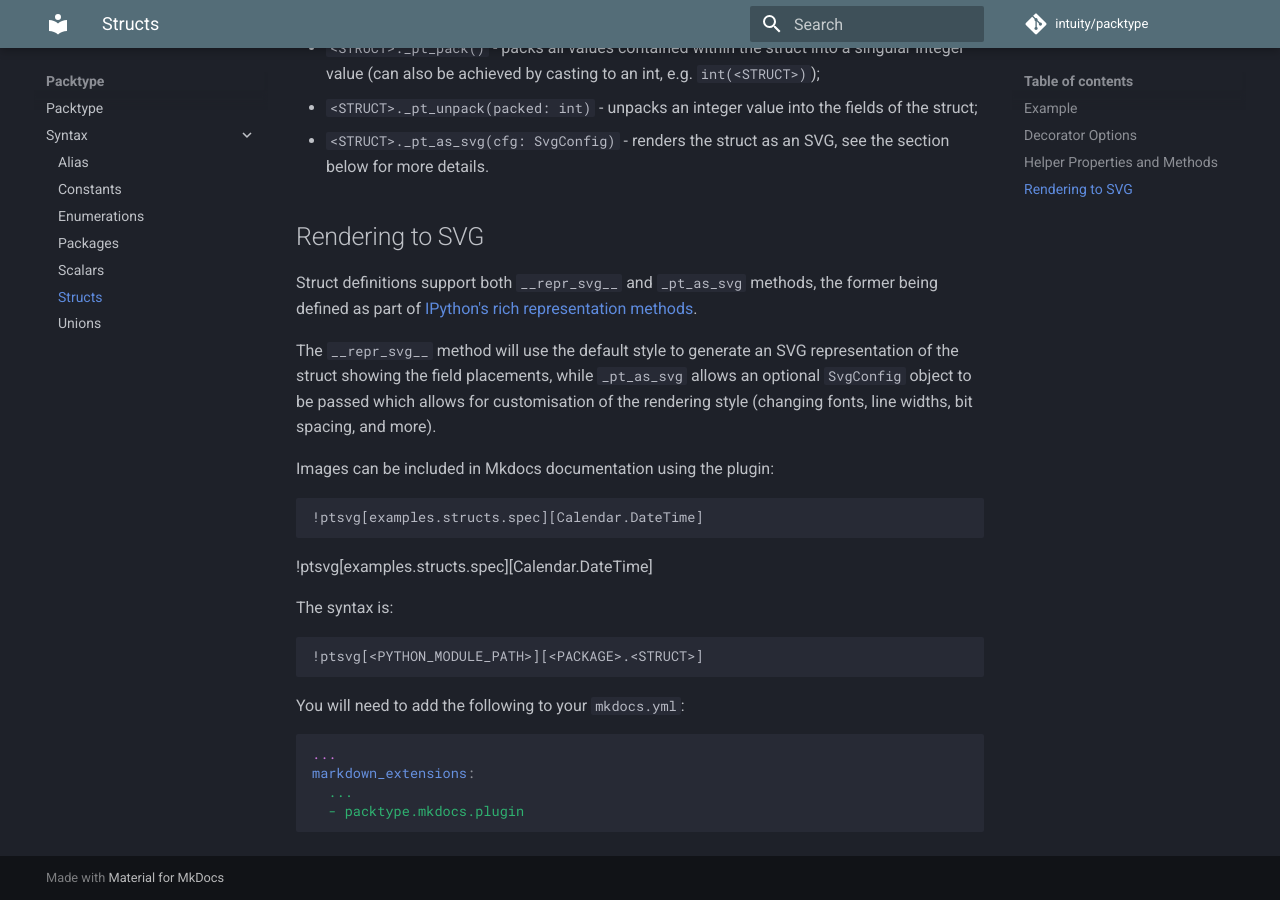
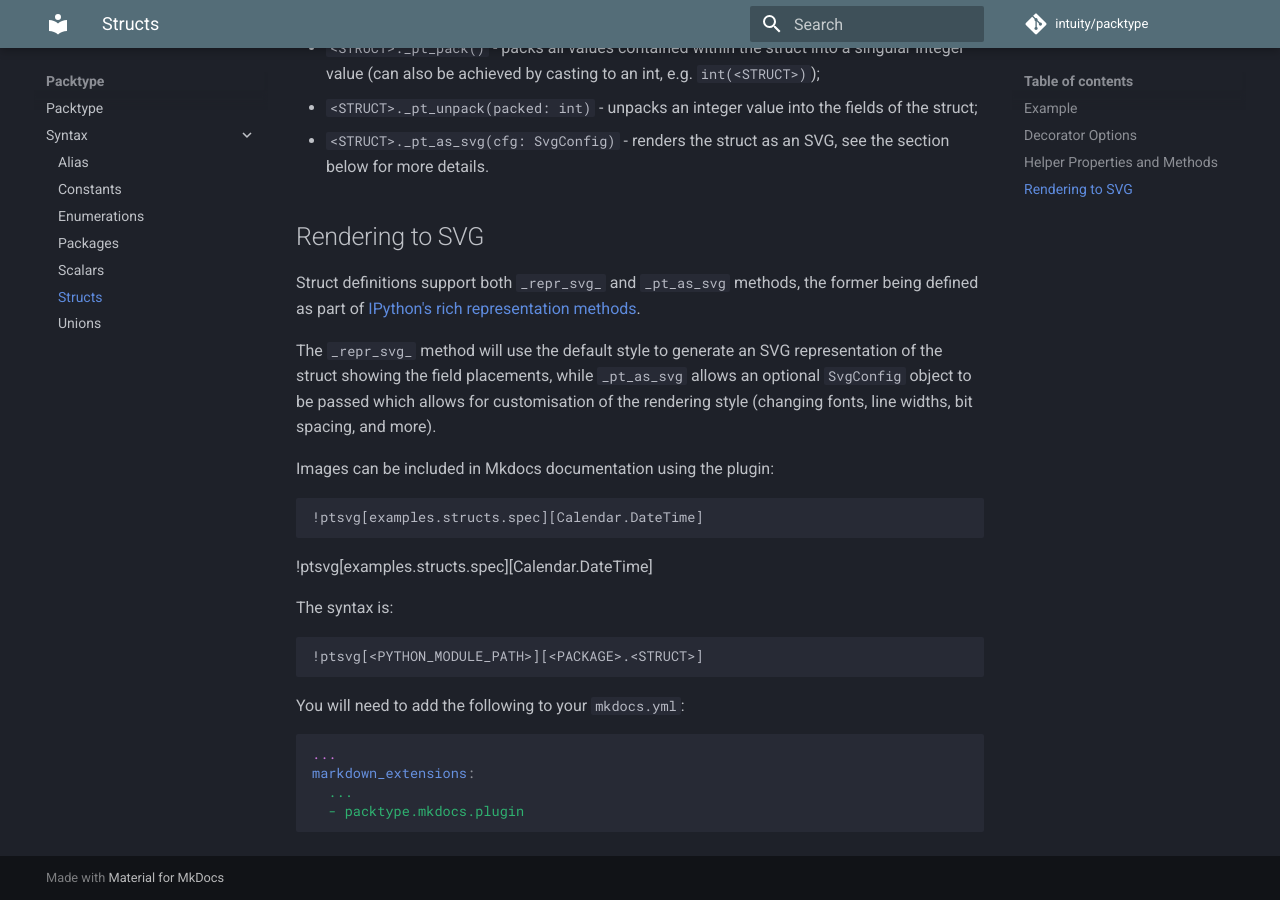
Before and after one commit to Intuity/packtype, an MkDocs documentation site: the page built from docs/syntax/struct.md, in a window 1280 px wide and 900 px high, scrolled down 2401 px. Built offline with MkDocs 1.6.1 and Material for MkDocs 9.7.7, drawn with Linux system fonts in a browser that asks for light colours; comment, search, counter and statistics services are not loaded.

```diff
--- a/docs/syntax/struct.md
+++ b/docs/syntax/struct.md
@@ -111,11 +111,11 @@ to the type:
 
 ## Rendering to SVG
 
-Struct definitions support both `__repr_svg__` and `_pt_as_svg` methods, the
+Struct definitions support both `_repr_svg_` and `_pt_as_svg` methods, the
 former being defined as part of
 [IPython's rich representation methods](https://ipython.readthedocs.io/en/stable/config/integrating.html#rich-display).
 
-The `__repr_svg__` method will use the default style to generate an SVG
+The `_repr_svg_` method will use the default style to generate an SVG
 representation of the struct showing the field placements, while `_pt_as_svg`
 allows an optional `SvgConfig` object to be passed which allows for customisation
 of the rendering style (changing fonts, line widths, bit spacing, and more).
```
